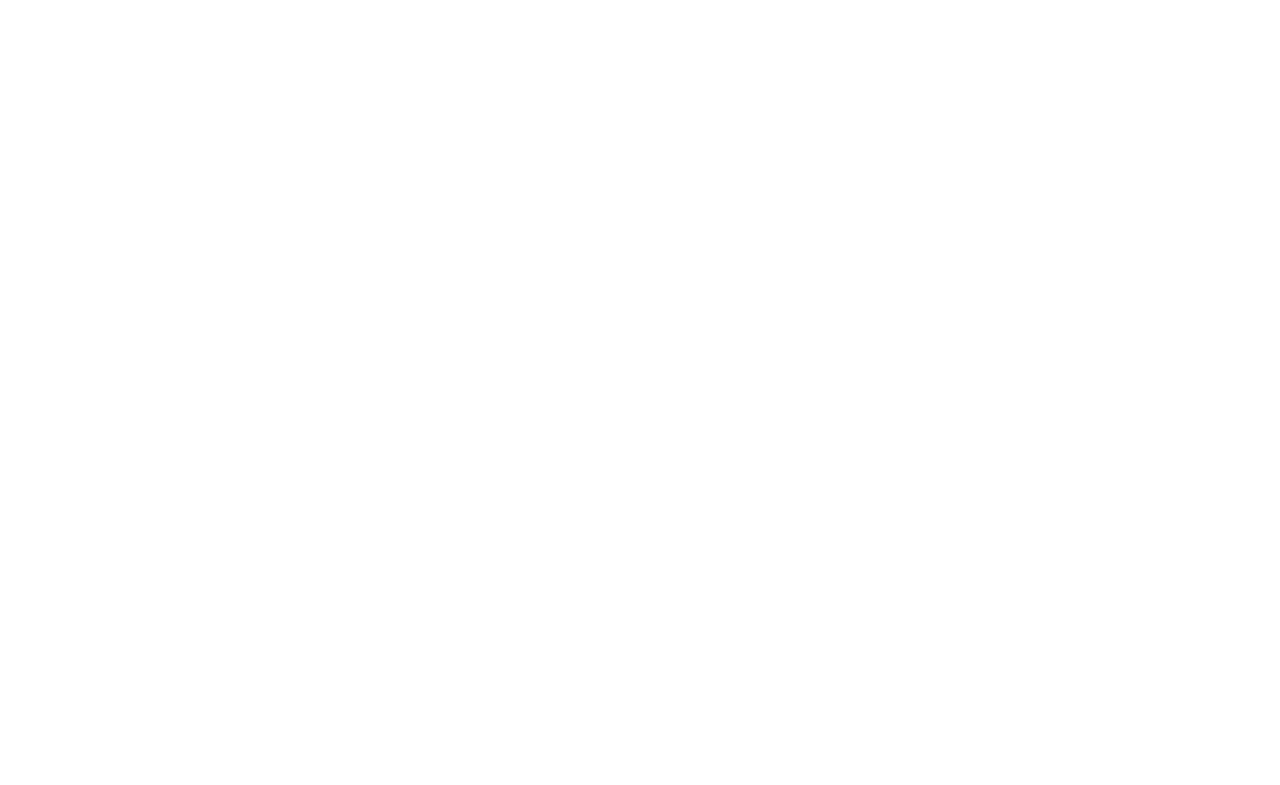
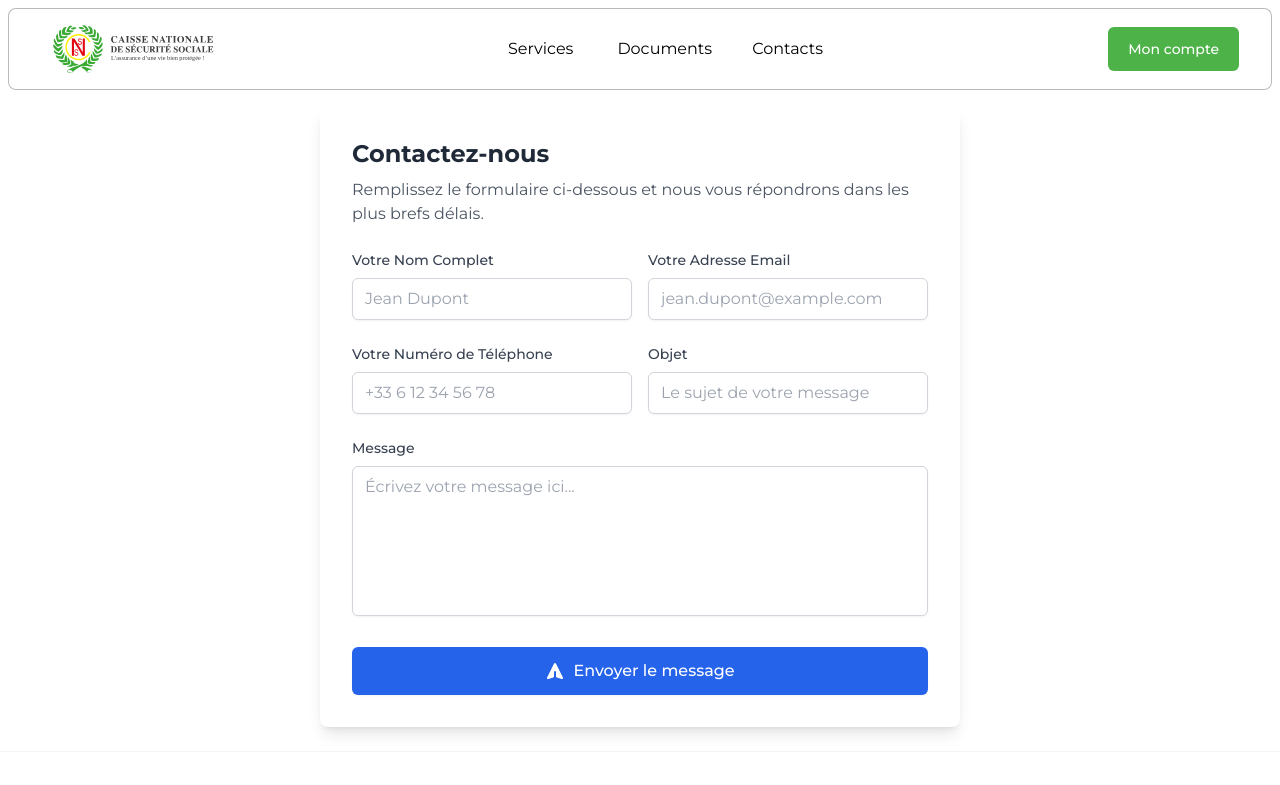
Before and after one commit to Svikou/Ecnss, a React (Vite) app: page /Contact in a window 1280 px wide. Before the commit this address had no page. Shown: the top 785 px of the page. Built offline with nearby package versions, Linux system fonts and the light colour scheme.

Commit message:
contact page add

```diff
--- a/src/App.tsx
+++ b/src/App.tsx
@@ -5,6 +5,7 @@
 import Affiliation from "./Pages/Affilier";
 import Adhesion from "./Pages/Adhesion";
 import Documents from "./Pages/Documents";
+import Contact from "./Pages/Contact";
 
 function App() {
   return (
@@ -17,6 +18,7 @@
           <Route path="/affilier" element={<Affiliation />} />
           <Route path="/Adhesion" element={<Adhesion />} />
           <Route path="/Documents" element={<Documents />} />
+          <Route path="/Contact" element={<Contact />} />
         </Route>
       </Routes>
     </BrowserRouter>
--- a/src/Components/Header.tsx
+++ b/src/Components/Header.tsx
@@ -61,7 +61,7 @@
                   </a>
                 </li>
                 <li>
-                  <a className="text-black transition" href="#">
+                  <a className="text-black transition" href="/Contact">
                     Contacts
                   </a>
                 </li>
--- /dev/null
+++ b/src/Pages/Contact.tsx
@@ -0,0 +1,112 @@
+export default function Contact() {
+  return (
+    <div className="mx-auto max-w-2xl p-4">
+      <div className="w-full bg-white shadow-lg rounded-lg overflow-hidden">
+        <div className="p-6 sm:p-8">
+          <h2 className="text-2xl font-bold text-gray-800 mb-2">
+            Contactez-nous
+          </h2>
+          <p className="text-gray-600 mb-6">
+            Remplissez le formulaire ci-dessous et nous vous répondrons dans les
+            plus brefs délais.
+          </p>
+          <form className="space-y-6">
+            <div className="grid gap-4 sm:grid-cols-2">
+              <div className="space-y-2">
+                <label
+                  htmlFor="fullName"
+                  className="block text-sm font-medium text-gray-700"
+                >
+                  Votre Nom Complet
+                </label>
+                <input
+                  id="fullName"
+                  type="text"
+                  placeholder="Jean Dupont"
+                  required
+                  className="w-full px-3 py-2 border border-gray-300 rounded-md shadow-sm focus:outline-none focus:ring-2 focus:ring-blue-500 focus:border-blue-500"
+                />
+              </div>
+              <div className="space-y-2">
+                <label
+                  htmlFor="email"
+                  className="block text-sm font-medium text-gray-700"
+                >
+                  Votre Adresse Email
+                </label>
+                <input
+                  id="email"
+                  type="email"
+                  placeholder="jean.dupont@example.com"
+                  required
+                  className="w-full px-3 py-2 border border-gray-300 rounded-md shadow-sm focus:outline-none focus:ring-2 focus:ring-blue-500 focus:border-blue-500"
+                />
+              </div>
+            </div>
+            <div className="grid gap-4 sm:grid-cols-2">
+              <div className="space-y-2">
+                <label
+                  htmlFor="phone"
+                  className="block text-sm font-medium text-gray-700"
+                >
+                  Votre Numéro de Téléphone
+                </label>
+                <input
+                  id="phone"
+                  type="tel"
+                  placeholder="+33 6 12 34 56 78"
+                  className="w-full px-3 py-2 border border-gray-300 rounded-md shadow-sm focus:outline-none focus:ring-2 focus:ring-blue-500 focus:border-blue-500"
+                />
+              </div>
+              <div className="space-y-2">
+                <label
+                  htmlFor="subject"
+                  className="block text-sm font-medium text-gray-700"
+                >
+                  Objet
+                </label>
+                <input
+                  id="subject"
+                  type="text"
+                  placeholder="Le sujet de votre message"
+                  required
+                  className="w-full px-3 py-2 border border-gray-300 rounded-md shadow-sm focus:outline-none focus:ring-2 focus:ring-blue-500 focus:border-blue-500"
+                />
+              </div>
+            </div>
+            <div className="space-y-2">
+              <label
+                htmlFor="message"
+                className="block text-sm font-medium text-gray-700"
+              >
+                Message
+              </label>
+              <textarea
+                id="message"
+                placeholder="Écrivez votre message ici..."
+                required
+                className="w-full px-3 py-2 border border-gray-300 rounded-md shadow-sm focus:outline-none focus:ring-2 focus:ring-blue-500 focus:border-blue-500 min-h-[150px] resize-none"
+              />
+            </div>
+            <div className="flex justify-center">
+              <button
+                type="submit"
+                className="w-full sm:w-auto md:w-full max-w-[584px] px-6 py-3 bg-blue-600 text-white font-medium rounded-md shadow-sm hover:bg-blue-700 focus:outline-none focus:ring-2 focus:ring-offset-2 focus:ring-blue-500 flex items-center justify-center"
+              >
+                <svg
+                  xmlns="http://www.w3.org/2000/svg"
+                  className="h-5 w-5 mr-2"
+                  viewBox="0 0 20 20"
+                  fill="currentColor"
+                >
+                  <path d="M10.894 2.553a1 1 0 00-1.788 0l-7 14a1 1 0 001.169 1.409l5-1.429A1 1 0 009 15.571V11a1 1 0 112 0v4.571a1 1 0 00.725.962l5 1.428a1 1 0 001.17-1.408l-7-14z" />
+                </svg>
+                Envoyer le message
+              </button>
+            </div>
+          </form>
+        </div>
+      </div>
+    </div>
+  );
+}
```
